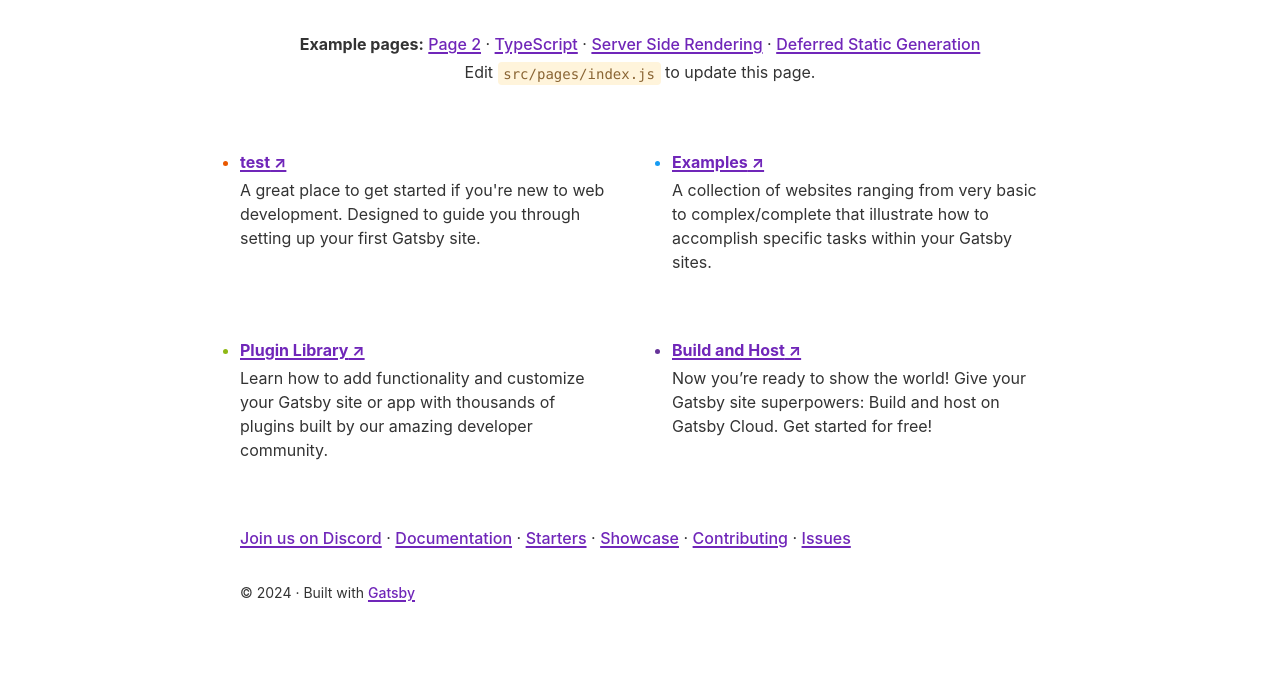
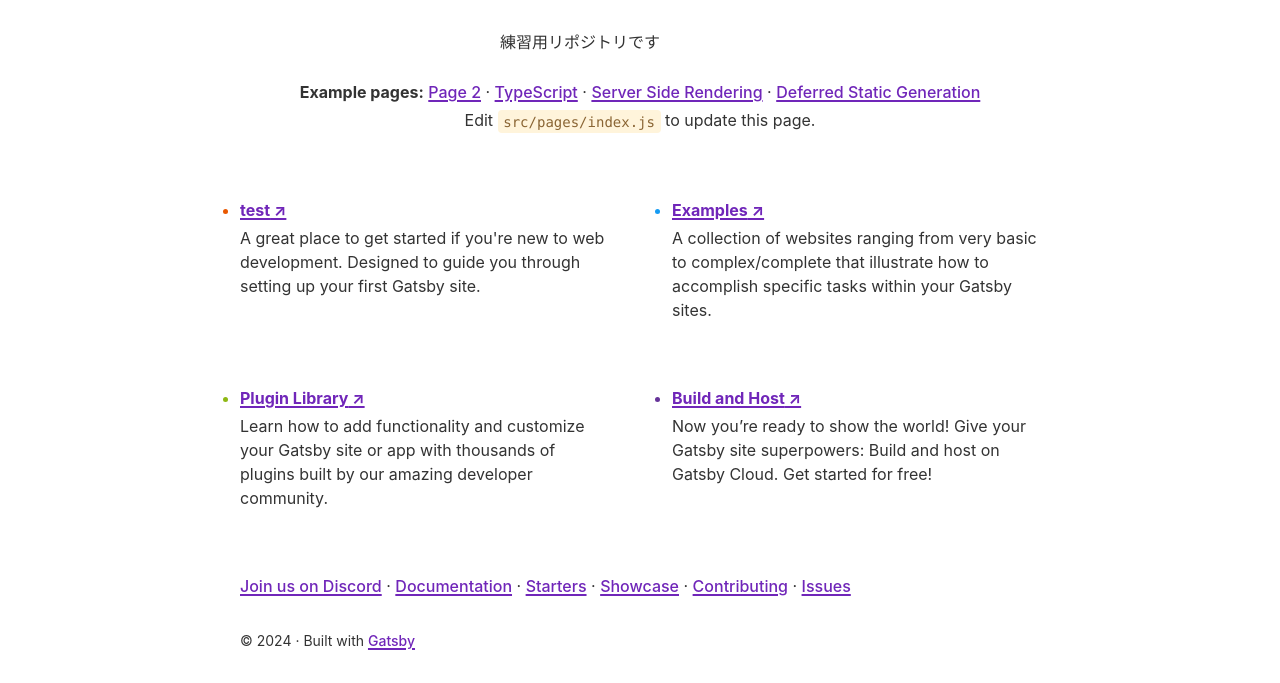
Before and after one commit to okky-hi/practice_repository, a Gatsby site: page / in a window 1280 px wide. Shown: the part 224-907 px from the top of the page. Before the commit the page ends 859 px from the top, so only its background shows below. Built offline with nearby package versions, Linux system fonts and the light colour scheme; Gatsby itself is replaced by a stand-in of ours.

Commit message:
説明テキスト追加

```diff
--- a/src/pages/index.js
+++ b/src/pages/index.js
@@ -84,6 +84,7 @@
       <h1>
         練習用リポジトリです
       </h1>
+      <p>練習用リポジトリです</p>
       <p className={styles.intro}>
         <b>Example pages:</b>{" "}
         {samplePageLinks.map((link, i) => (
```
